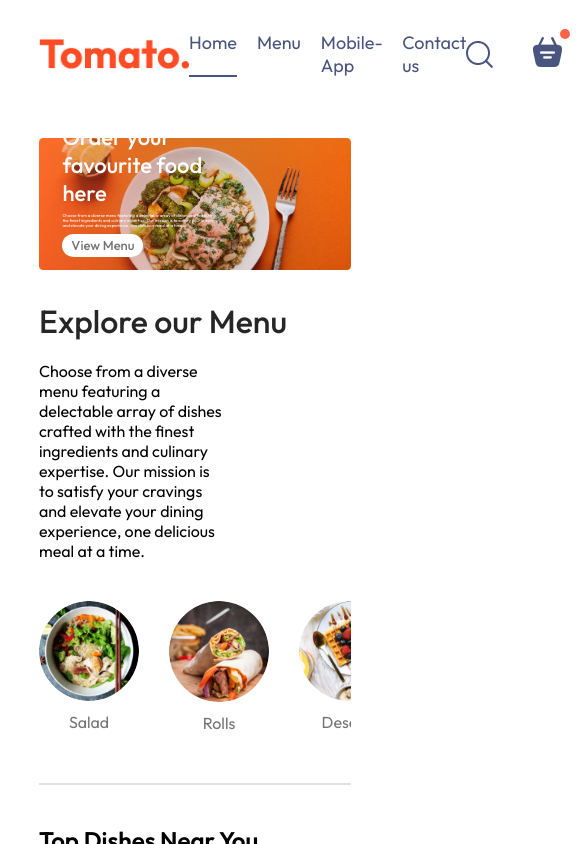
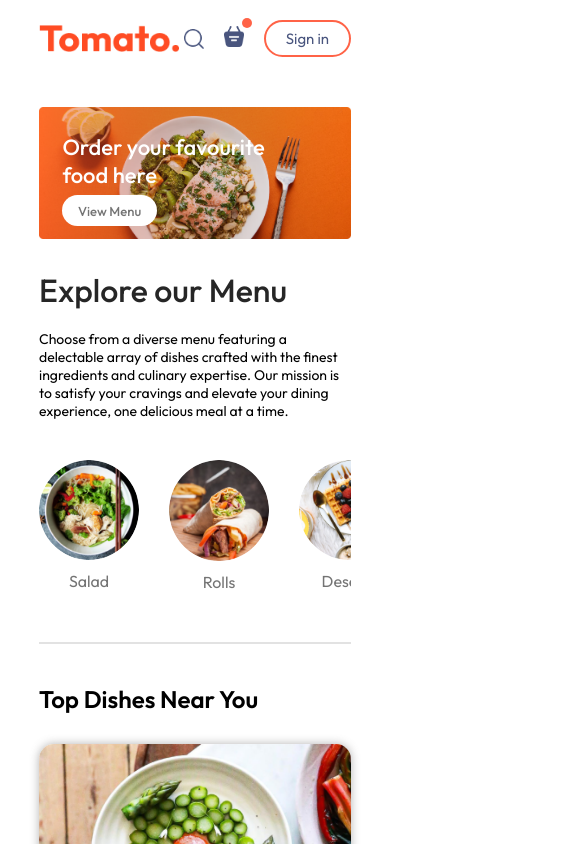
Before and after one commit to pererabsdt/Food_Delivery_Site, a React (Vite) app in the folder frontend/: page / in a window 390 px wide. Shown: the top 844 px of the page, 585 px wide, since content can reach past the window. Built offline with nearby package versions, Linux system fonts and the light colour scheme.

Commit message:
Add screen size responsiveness

```diff
--- a/frontend/src/components/ExploreMenu/ExploreMenu.css
+++ b/frontend/src/components/ExploreMenu/ExploreMenu.css
@@ -53,3 +53,10 @@
 .explore-menu-list-item .active{
     border: 4px solid tomato;
 }
+
+@media (max-width:1050px) {
+    .explore-menu-text{
+        max-width: 100%;
+        font-size: 14px;
+    }
+}
--- a/frontend/src/components/Footer/Footer.css
+++ b/frontend/src/components/Footer/Footer.css
@@ -46,3 +46,15 @@
     background-color: #cfa8a8;
     border: none;
 }
+
+@media (max-width:750px) {
+    .footer-content{
+        display: flex;
+        flex-direction: column;
+        gap: 35px;
+    }
+
+    .footer-copyright{
+        text-align: center;
+    }
+}
--- a/frontend/src/components/Header/Header.css
+++ b/frontend/src/components/Header/Header.css
@@ -38,3 +38,23 @@
     font-size: max(1.2vw, 13px);
     border-radius: 50px;
 }
+
+@media (max-width:1050px) {
+    .header-contents{
+        max-width: 45%;
+    }
+}
+
+@media (max-width:750px) {
+    .header-contents{
+        max-width: 65%;
+    }
+
+    .header-contents p{
+        display: none;
+    }
+
+    .header-contents button{
+        padding: 2vw 4vw;
+    }
+}
--- a/frontend/src/components/Navbar/Navbar.css
+++ b/frontend/src/components/Navbar/Navbar.css
@@ -60,3 +60,56 @@
     top: -8px;
     right: -8px;
 }
+
+@media (max-width:1050px) {
+    .navbar .logo{
+        width: 140px;
+    }
+
+    .navbar-menu{
+        gap: 20px;
+        font-size: 17px;
+    }
+
+    .navbar-right{
+        gap: 30px;
+    }
+
+    .navbar-right img{
+        width: 22px;
+    }
+
+    .navbar-right button{
+        padding: 8px 25px;
+    }
+}
+
+@media (max-width:900px) {
+    .navbar .logo{
+        width: 140px;
+    }
+
+    .navbar-menu{
+        gap: 15px;
+        font-size: 16px;
+    }
+
+    .navbar-right{
+        gap: 20px;
+    }
+
+    .navbar-right img{
+        width: 20px;
+    }
+
+    .navbar-right button{
+        padding: 7px 20px;
+        font-size: 15px;
+    }
+}
+
+@media (max-width:750px) {
+    .navbar-menu{
+        display: none;
+    }
+}
```
